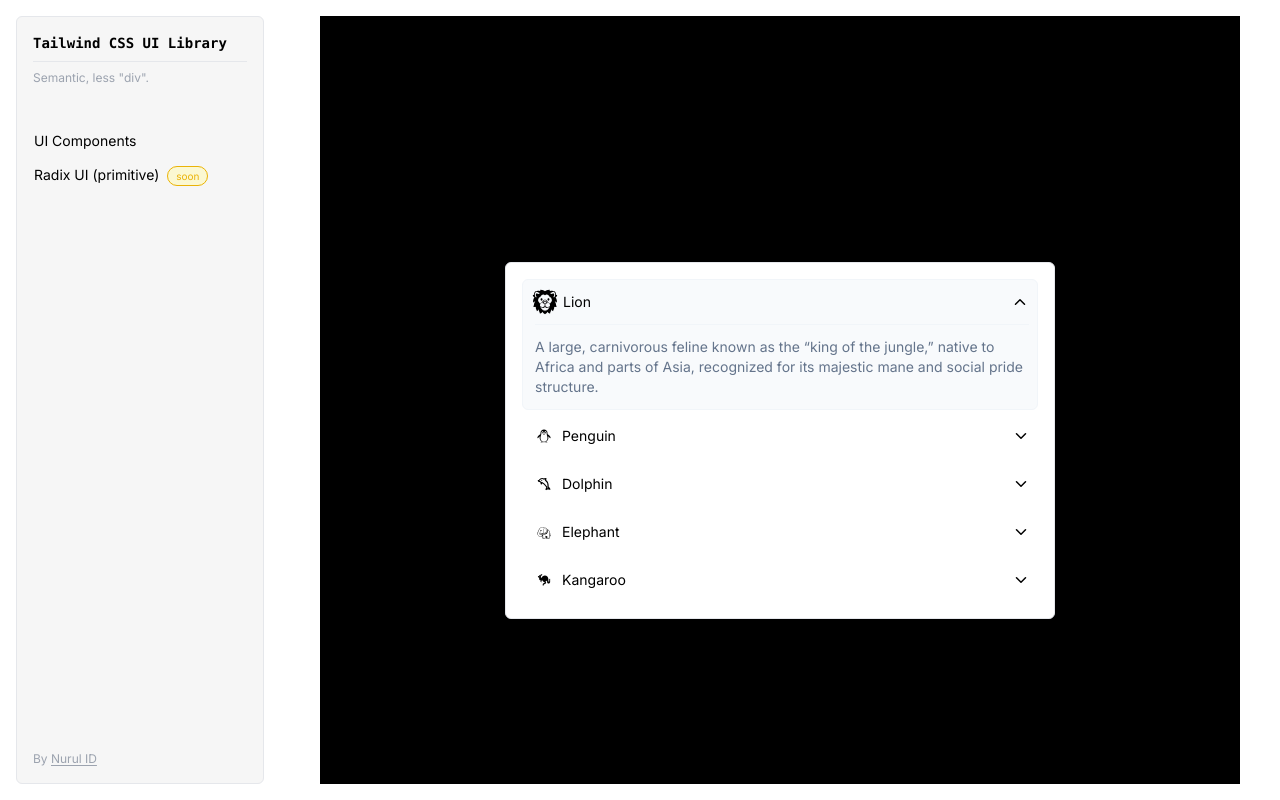
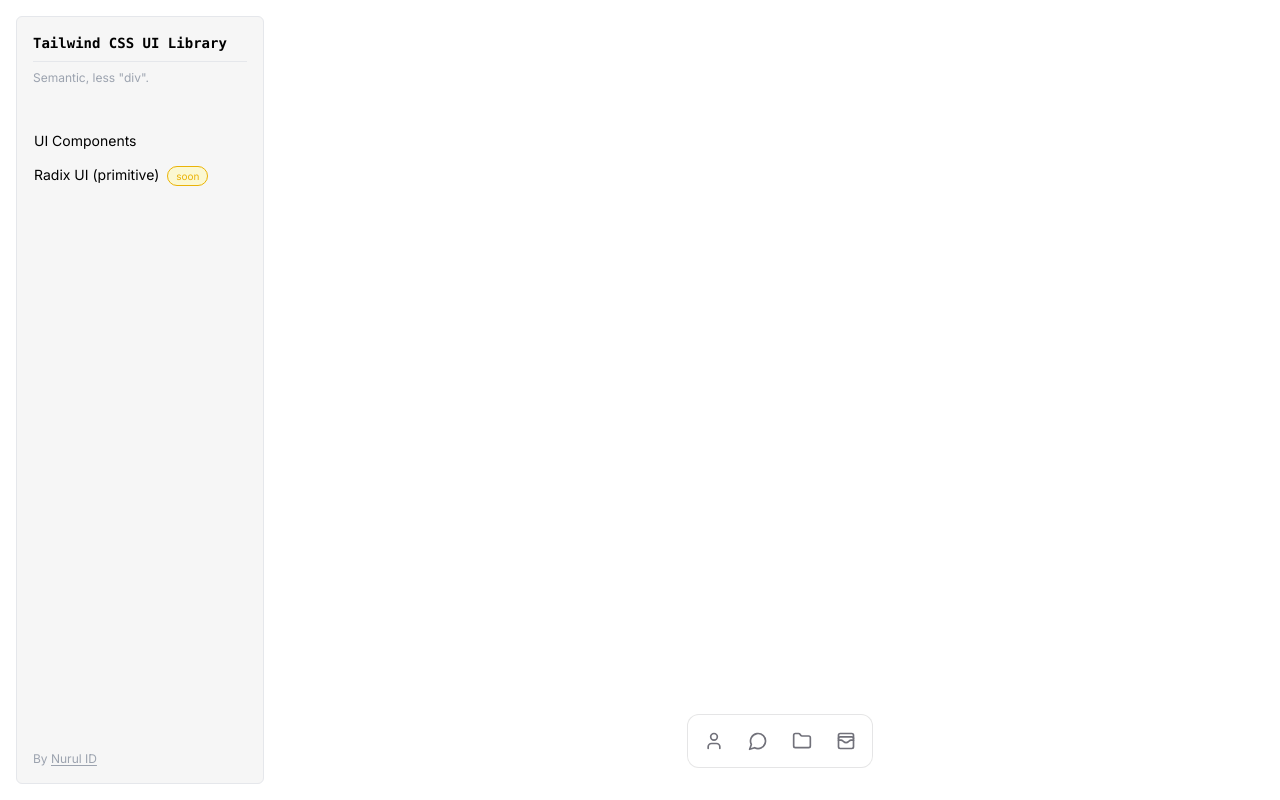
Before and after one commit to nurulid/ui-component-collections, a Next.js app: page /preview in a window 1280 px wide. Built offline with nearby package versions, Linux system fonts and the light colour scheme.

Commit message:
try dock with framer-motion

```diff
--- a/package.json
+++ b/package.json
@@ -13,12 +13,14 @@
     "@radix-ui/react-dropdown-menu": "^2.0.6",
     "@radix-ui/react-scroll-area": "^1.0.5",
     "@radix-ui/react-tabs": "^1.0.4",
+    "clsx": "^2.1.1",
     "framer-motion": "^11.0.28",
     "lucide-react": "^0.367.0",
     "next": "14.1.4",
     "react": "^18",
     "react-dom": "^18",
     "react-syntax-highlighter": "^15.5.0",
+    "react-use-measure": "^2.1.1",
     "tailwind-merge": "^2.4.0",
     "tailwind-variants": "^0.2.1"
   },
--- /dev/null
+++ b/src/app/(content)/framer-motion/Dock.tsx
@@ -0,0 +1,186 @@
+"use client";
+
+import React, { useEffect, useRef, useState } from "react";
+import useMeasure from "react-use-measure";
+import { AnimatePresence, motion, MotionConfig } from "framer-motion";
+import { cn } from "@/lib/utils";
+import useClickOutside from "@/hooks/useClickOutside";
+import { Folder, MessageCircle, User, WalletCards } from "lucide-react";
+
+const transition = {
+  type: "spring",
+  bounce: 0.5,
+  duration: 0.25,
+};
+
+const ITEMS = [
+  {
+    id: 1,
+    label: "User",
+    title: <User className="h-5 w-5" />,
+    content: (
+      <div className="flex flex-col space-y-4">
+        <div className="flex flex-col text-zinc-700 space-y-1">
+          <div className="bg-gradient-to-br from-blue-500 to-blue-400 h-8 w-8 rounded-full" />
+          <span>Ibelick</span>
+        </div>
+        <button
+          className="relative h-8 w-full scale-100 select-none appearance-none items-center justify-center rounded-lg border border-zinc-950/10 px-2 text-sm text-zinc-500 transition-colors hover:bg-zinc-100 hover:text-zinc-800 focus-visible:ring-2 active:scale-[0.98]"
+          type="button"
+        >
+          Edit Profile
+        </button>
+      </div>
+    ),
+  },
+  {
+    id: 2,
+    label: "Messages",
+    title: <MessageCircle className="h-5 w-5" />,
+    content: (
+      <div className="flex flex-col space-y-4">
+        <div className="text-zinc-700">You have 3 new messages.</div>
+        <button
+          className="relative h-8 w-full scale-100 select-none appearance-none items-center justify-center rounded-lg border border-zinc-950/10 px-2 text-sm text-zinc-500 transition-colors hover:bg-zinc-100 hover:text-zinc-800 focus-visible:ring-2 active:scale-[0.98]"
+          type="button"
+        >
+          View more
+        </button>
+      </div>
+    ),
+  },
+  {
+    id: 3,
+    label: "Documents",
+    title: <Folder className="h-5 w-5" />,
+    content: (
+      <div className="flex flex-col space-y-4">
+        <div className="flex flex-col text-zinc-700">
+          <div className="space-y-1">
+            <div>Project_Proposal.pdf</div>
+            <div>Meeting_Notes.docx</div>
+            <div>Financial_Report.xls</div>
+          </div>
+        </div>
+        <button
+          className="relative h-8 w-full scale-100 select-none appearance-none items-center justify-center rounded-lg border border-zinc-950/10 px-2 text-sm text-zinc-500 transition-colors hover:bg-zinc-100 hover:text-zinc-800 focus-visible:ring-2 active:scale-[0.98]"
+          type="button"
+        >
+          Manage documents
+        </button>
+      </div>
+    ),
+  },
+  {
+    id: 4,
+    label: "Wallet",
+    title: <WalletCards className="h-5 w-5" />,
+    content: (
+      <div className="flex flex-col space-y-4">
+        <div className="flex flex-col text-zinc-700">
+          <span>Current Balance</span>
+          <span>$1,250.32</span>
+        </div>
+        <button
+          className="relative h-8 w-full scale-100 select-none appearance-none items-center justify-center rounded-lg border border-zinc-950/10 px-2 text-sm text-zinc-500 transition-colors hover:bg-zinc-100 hover:text-zinc-800 focus-visible:ring-2 active:scale-[0.98]"
+          type="button"
+        >
+          View Transactions
+        </button>
+      </div>
+    ),
+  },
+];
+
+export default function Dock() {
+  const [active, setActive] = useState<number | null>(null);
+  const [contentRef, { height: heightContent }] = useMeasure();
+  const [menuRef, { width: widthContainer }] = useMeasure();
+  const ref = useRef<HTMLDivElement>(null);
+  const [isOpen, setIsOpen] = useState(false);
+  const [maxWidth, setMaxWidth] = useState(0);
+
+  useClickOutside(ref, () => {
+    setIsOpen(false);
+    setActive(null);
+  });
+
+  useEffect(() => {
+    if (!widthContainer || maxWidth > 0) return;
+
+    setMaxWidth(widthContainer);
+  }, [widthContainer, maxWidth]);
+
+  return (
+    <MotionConfig transition={transition}>
+      <div className="absolute bottom-8" ref={ref}>
+        <div className="h-full w-full rounded-xl border border-zinc-950/10 bg-white">
+          <div className="overflow-hidden">
+            <AnimatePresence initial={false} mode="sync">
+              {isOpen ? (
+                <motion.div
+                  key="content"
+                  initial={{ height: 0 }}
+                  animate={{ height: heightContent || 0 }}
+                  exit={{ height: 0 }}
+                  style={{
+                    width: maxWidth,
+                  }}
+                >
+                  <div ref={contentRef} className="p-2">
+                    {ITEMS.map((item) => {
+                      const isSelected = active === item.id;
+
+                      return (
+                        <motion.div
+                          key={item.id}
+                          initial={{ opacity: 0 }}
+                          animate={{ opacity: isSelected ? 1 : 0 }}
+                          exit={{ opacity: 0 }}
+                        >
+                          <div
+                            className={cn(
+                              "px-2 pt-2 text-sm",
+                              isSelected ? "block" : "hidden",
+                            )}
+                          >
+                            {item.content}
+                          </div>
+                        </motion.div>
+                      );
+                    })}
+                  </div>
+                </motion.div>
+              ) : null}
+            </AnimatePresence>
+          </div>
+          <div className="flex space-x-2 p-2" ref={menuRef}>
+            {ITEMS.map((item) => (
+              <button
+                key={item.id}
+                aria-label={item.label}
+                className={cn(
+                  "relative flex h-9 w-9 shrink-0 scale-100 select-none appearance-none items-center justify-center rounded-lg text-zinc-500 transition-colors hover:bg-zinc-100 hover:text-zinc-800 focus-visible:ring-2 active:scale-[0.98]",
+                  active === item.id ? "bg-zinc-100 text-zinc-800" : "",
+                )}
+                type="button"
+                onClick={() => {
+                  if (!isOpen) setIsOpen(true);
+                  if (active === item.id) {
+                    setIsOpen(false);
+                    setActive(null);
+                    return;
+                  }
+
+                  setActive(item.id);
+                }}
+              >
+                {item.title}
+              </button>
+            ))}
+          </div>
+        </div>
+      </div>
+    </MotionConfig>
+  );
+}
--- a/src/app/preview/page.tsx
+++ b/src/app/preview/page.tsx
@@ -1,10 +1,13 @@
 import React from 'react'
 import Accordion from '../(content)/ui/components/Accordion'
+import Dock from '../(content)/framer-motion/Dock'
+import { Pricing } from '../(content)/ui/components/Pricing'
 
 export default function Page() {
   return (
-    <div className='center-component'>
-      <Accordion />
+    <div className='center-component bg-white'>
+      <Dock />
+      {/* <Accordion /> */}
       {/* <Pricing /> */}
       <div className='h-8'/>
 
--- /dev/null
+++ b/src/hooks/useClickOutside.tsx
@@ -0,0 +1,26 @@
+import { RefObject, useEffect } from "react";
+
+function useClickOutside<T extends HTMLElement>(
+  ref: RefObject<T>,
+  handler: (event: MouseEvent | TouchEvent) => void,
+): void {
+  useEffect(() => {
+    const handleClickOutside = (event: MouseEvent | TouchEvent) => {
+      if (!ref || !ref.current || ref.current.contains(event.target as Node)) {
+        return;
+      }
+
+      handler(event);
+    };
+
+    document.addEventListener("mousedown", handleClickOutside);
+    document.addEventListener("touchstart", handleClickOutside);
+
+    return () => {
+      document.removeEventListener("mousedown", handleClickOutside);
+      document.removeEventListener("touchstart", handleClickOutside);
+    };
+  }, [ref, handler]);
+}
+
+export default useClickOutside;
--- /dev/null
+++ b/src/lib/utils.ts
@@ -0,0 +1,6 @@
+import { ClassValue, clsx } from "clsx";
+import { twMerge } from "tailwind-merge";
+
+export function cn(...inputs: ClassValue[]) {
+  return twMerge(clsx(inputs));
+}
--- a/tailwind.config.ts
+++ b/tailwind.config.ts
@@ -13,7 +13,16 @@
         cool: "#fdfbf8",
         // sand: "#f1e6e0",
         griey: "#F6F6F6",
-        indie: "#962D8F"
+        indie: "#962D8F",
+        primary: {
+          DEFAULT: "#343BFE",
+          hover: "#2F35E5",
+          disable: "#E7E7E8",
+        },
+        secondary: {
+          DEFAULT: "#FFFFFF",
+          hover: "#E7EAF1",
+        },
       }
     },
   },
```
Also changed, not shown: 1 other file (tests, documents, lock files or other folders).
